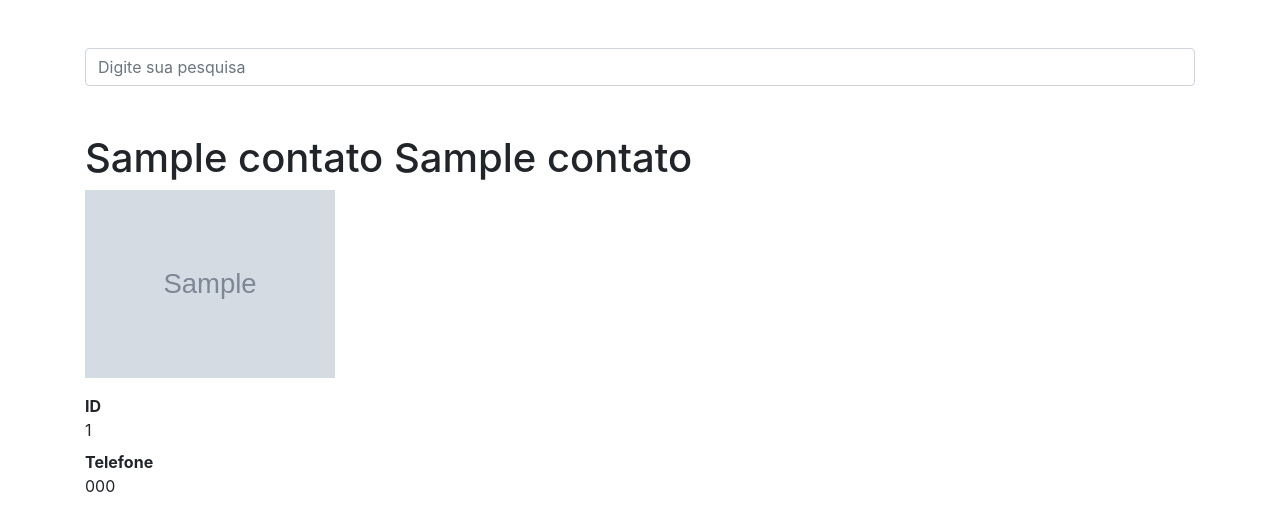
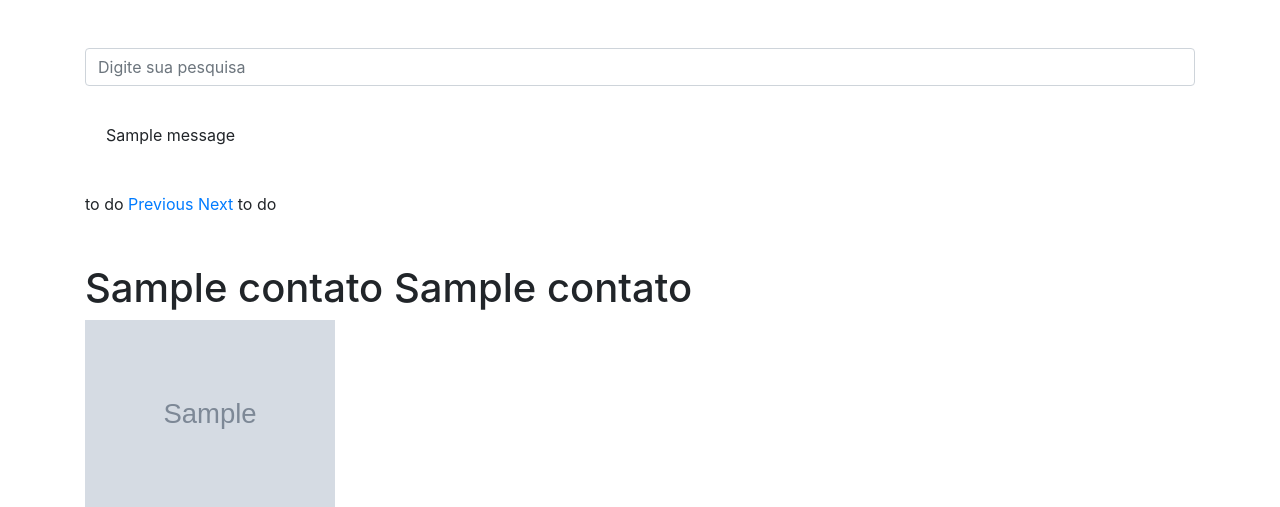
Before and after one commit to robinsonbrz/portfolio-e-apps, a Django app: template contatos/templates/contatos/ver_contato.html in a window 1280 px wide. Shown: the part 56-563 px from the top of the page. Run offline with Django 3.2, Linux system fonts and the light colour scheme; the template is opened without the code that fills it: most values are stand-ins (such as "Sample title", 1, 10 or a date in 2020); grey boxes marked "Sample" are stand-in pictures; one stand-in notice (Sample message) is shown; some libraries are stand-ins or nearby versions.

Commit message:
Implementado messages

```diff
--- a/contatos/admin.py
+++ b/contatos/admin.py
@@ -4,7 +4,7 @@ from .models import Categoria, Contato
 
 
 class ContatoAdmin(admin.ModelAdmin):
-    list_display = ("id", "nome", "sobrenome", "telefone", "email", "data_criacao", "descricao", "categoria", "mostrar") # noqa E501
+    list_display = ("id", "nome", "sobrenome", "telefone", "email", "data_criacao", "descricao", "categoria", "mostrar", "foto") # noqa E501
     list_display_links = ("id", "nome", "sobrenome")
     # adiciona filtro area administrativa Contatos
     # list_filter = (["categoria"])
@@ -16,7 +16,7 @@ class ContatoAdmin(admin.ModelAdmin):
     search_fields = ("nome", "sobrenome", "telefone")
 
     # Permite a edição sem precisar entrar em detalhes
-    list_editable = ("telefone", "mostrar")
+    list_editable = ("telefone", "mostrar", "foto")
 
 
 admin.site.register(Categoria)
--- a/contatos/templates/contatos/ver_contato.html
+++ b/contatos/templates/contatos/ver_contato.html
@@ -1,7 +1,17 @@
 {% extends 'base.html' %}
 
 
+
+
+
+
 {%block conteudo%}
+to do
+<a href="{% url 'ver_contato' contato.id %} ">Previous</a>
+
+<a href="{% url 'ver_contato' contato.id %}">Next</a>
+to do
+
 <h1 class="mt-5">{{contato.nome}} {{contato.sobrenome}}</h1>
 
 {% if contato.foto %}
--- a/contatos/urls.py
+++ b/contatos/urls.py
@@ -6,4 +6,5 @@ urlpatterns = [
     path('', views.index, name='index'),
     path('busca/', views.busca, name='busca'),
     path('<int:contato_id>', views.ver_contato, name='ver_contato'),
+
 ]
--- a/templates/base.html
+++ b/templates/base.html
@@ -25,6 +25,7 @@
                      id="search-input"
                      placeholder="Digite sua pesquisa"
                      name="termo">
+              {% include 'parciais/_messages.html'%}
             </div>
           </div>
         </form>
--- /dev/null
+++ b/templates/parciais/_messages.html
@@ -0,0 +1,8 @@
+{% if messages %}
+    <br>
+    {% for message in messages %}
+        <div class="alert {{ message.tags }}" role="alert">
+            {{ message }}
+        </div>
+    {% endfor%}
+{% endif %}
```
Also changed, not shown: contatos/views.py (+9 -3 lines), media/fotos/2022/03/02-man_DLF56Vm.jpg (deleted), media/fotos/2022/03/05-man.jpg (added), media/fotos/2022/03/06-wo.jpg (added).
